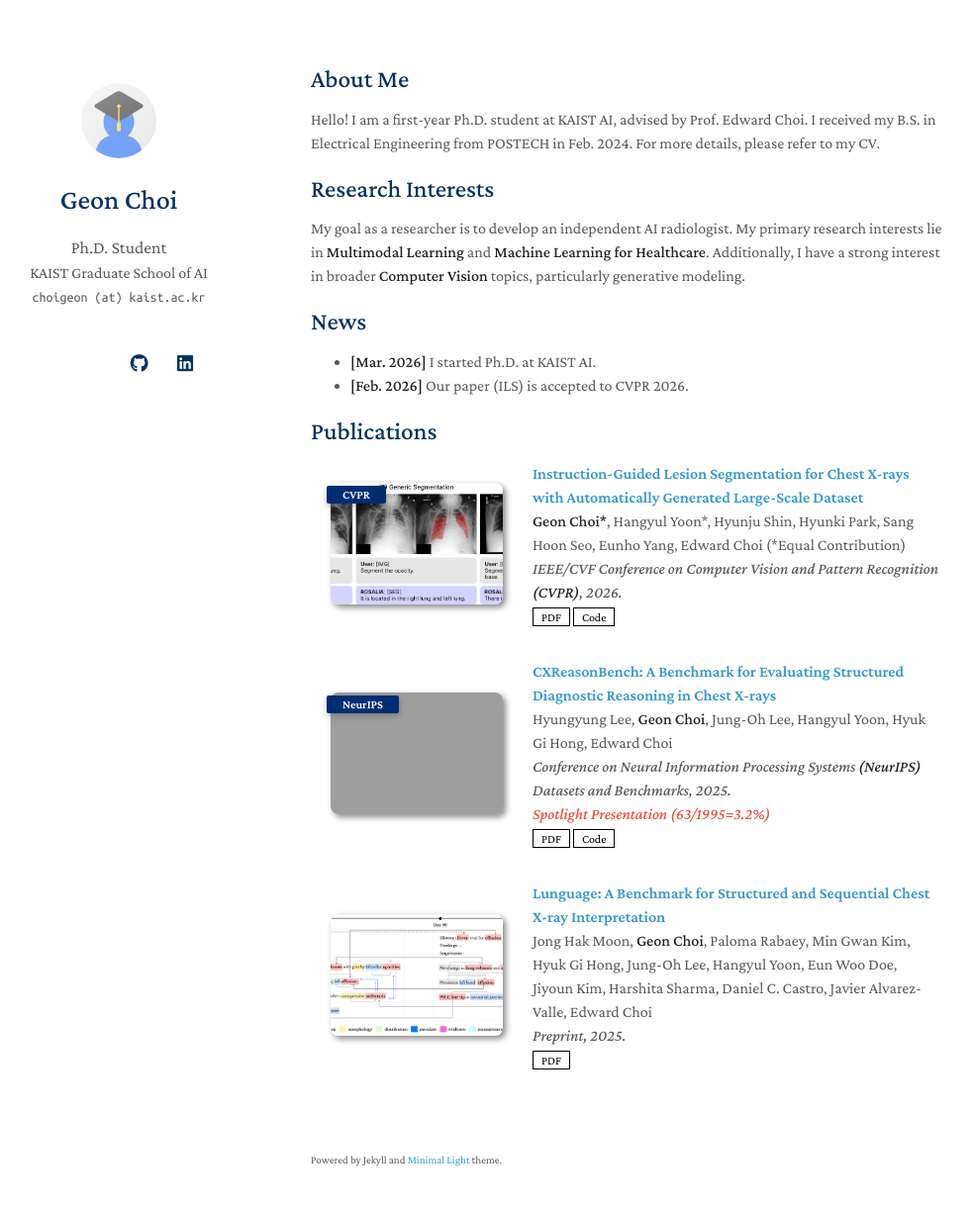
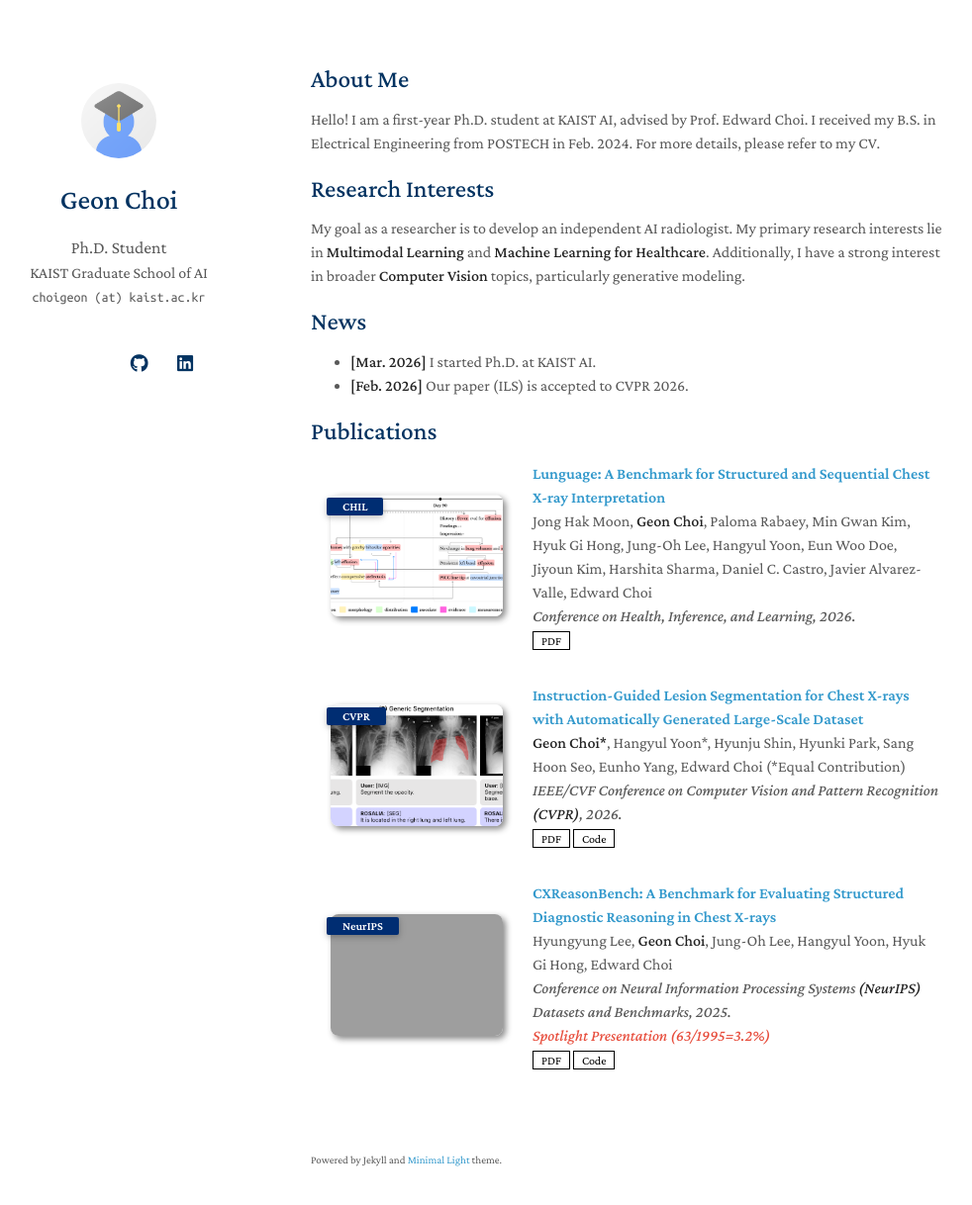
Before and after one commit to checkoneee/checkoneee.github.io, a Jekyll site: the page built from index.md, in a window 1280 px wide and 1253 px high. Shown: the top 1218 px of the window at 99% size, without its empty margins (156-1138 px from the left). Built offline with Jekyll 4.4.1, drawn with Linux system fonts in a browser that asks for light colours; a style sheet for code colours, icons or effects is not loaded; our own code applies the rules of GitHub Pages for plain Markdown files; part of the change alters nothing that is shown; grey boxes are pictures that could not be loaded.

Commit message:
chil 2026

```diff
--- a/_data/publications.yml
+++ b/_data/publications.yml
@@ -1,4 +1,15 @@
 main:
+  - title: "Lunguage: A Benchmark for Structured and Sequential Chest X-ray Interpretation"
+    authors: "Jong Hak Moon, <strong>Geon Choi</strong>, Paloma Rabaey, Min Gwan Kim, Hyuk Gi Hong, Jung-Oh Lee, Hangyul Yoon, Eun Woo Doe, Jiyoun Kim, Harshita Sharma, Daniel C. Castro, Javier Alvarez-Valle, Edward Choi"
+    conference_short: "CHIL"
+    conference: "Conference on Health, Inference, and Learning, 2026."
+    pdf: https://arxiv.org/abs/2505.21190.pdf
+    #code: https://github.com/MrGiovanni/ContinualLearning
+    #bibtex: https://bib.yliu.me/MICCAI23.txt
+    image: ./assets/img/Lunguage.png
+    #notes: Early Accept
+
+
   - title: "Instruction-Guided Lesion Segmentation for Chest X-rays with Automatically Generated Large-Scale Dataset"
     authors: "<strong>Geon Choi*</strong>, Hangyul Yoon*, Hyunju Shin, Hyunki Park, Sang Hoon Seo, Eunho Yang, Edward Choi (*Equal Contribution)"
     conference_short: "CVPR"
@@ -18,13 +29,3 @@ main:
     #bibtex: https://bib.yliu.me/MICCAI23.txt
     image: ./assets/img/CXReasonBench.jpg
     notes: "Spotlight Presentation (63/1995=3.2%)"
-
-  - title: "Lunguage: A Benchmark for Structured and Sequential Chest X-ray Interpretation"
-    authors: "Jong Hak Moon, <strong>Geon Choi</strong>, Paloma Rabaey, Min Gwan Kim, Hyuk Gi Hong, Jung-Oh Lee, Hangyul Yoon, Eun Woo Doe, Jiyoun Kim, Harshita Sharma, Daniel C. Castro, Javier Alvarez-Valle, Edward Choi"
-    #conference_short:
-    conference: "Preprint, 2025."
-    pdf: https://arxiv.org/abs/2505.21190.pdf
-    #code: https://github.com/MrGiovanni/ContinualLearning
-    #bibtex: https://bib.yliu.me/MICCAI23.txt
-    image: ./assets/img/Lunguage.png
-    #notes: Early Accept
```
